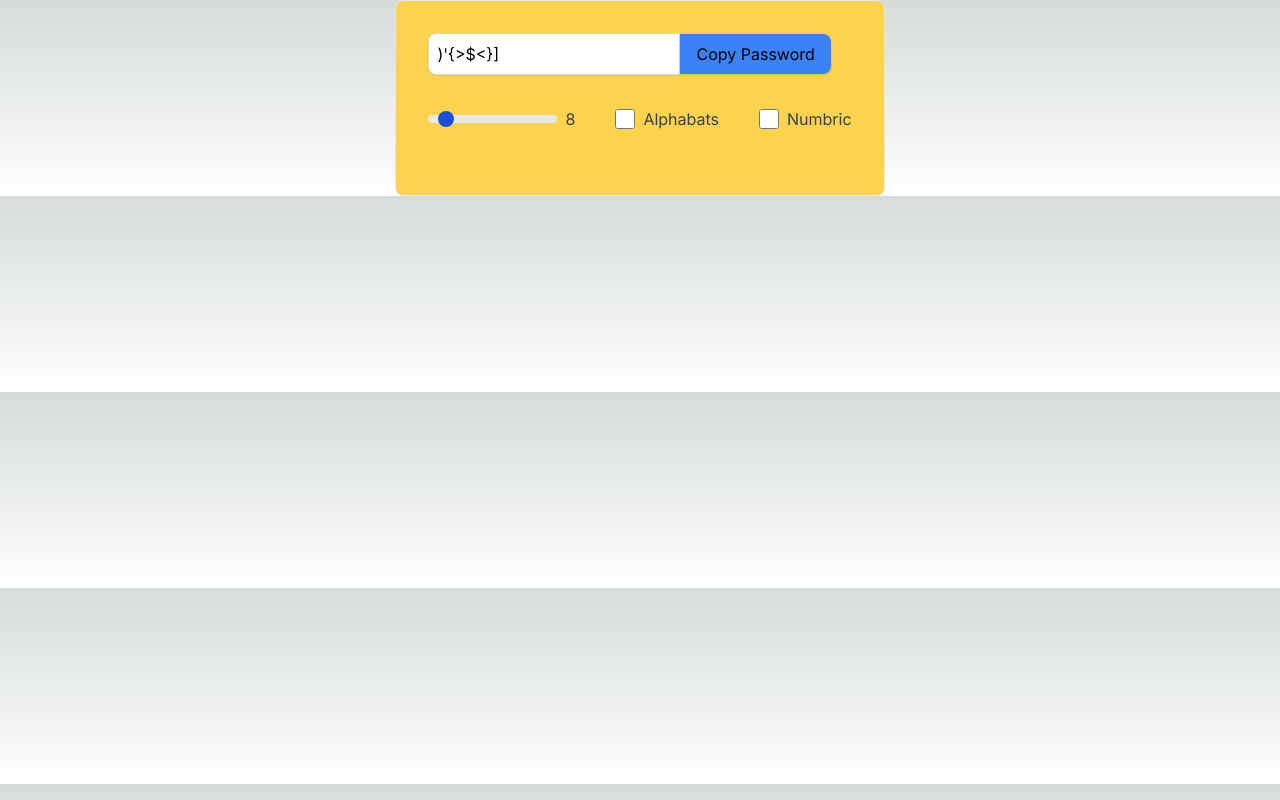
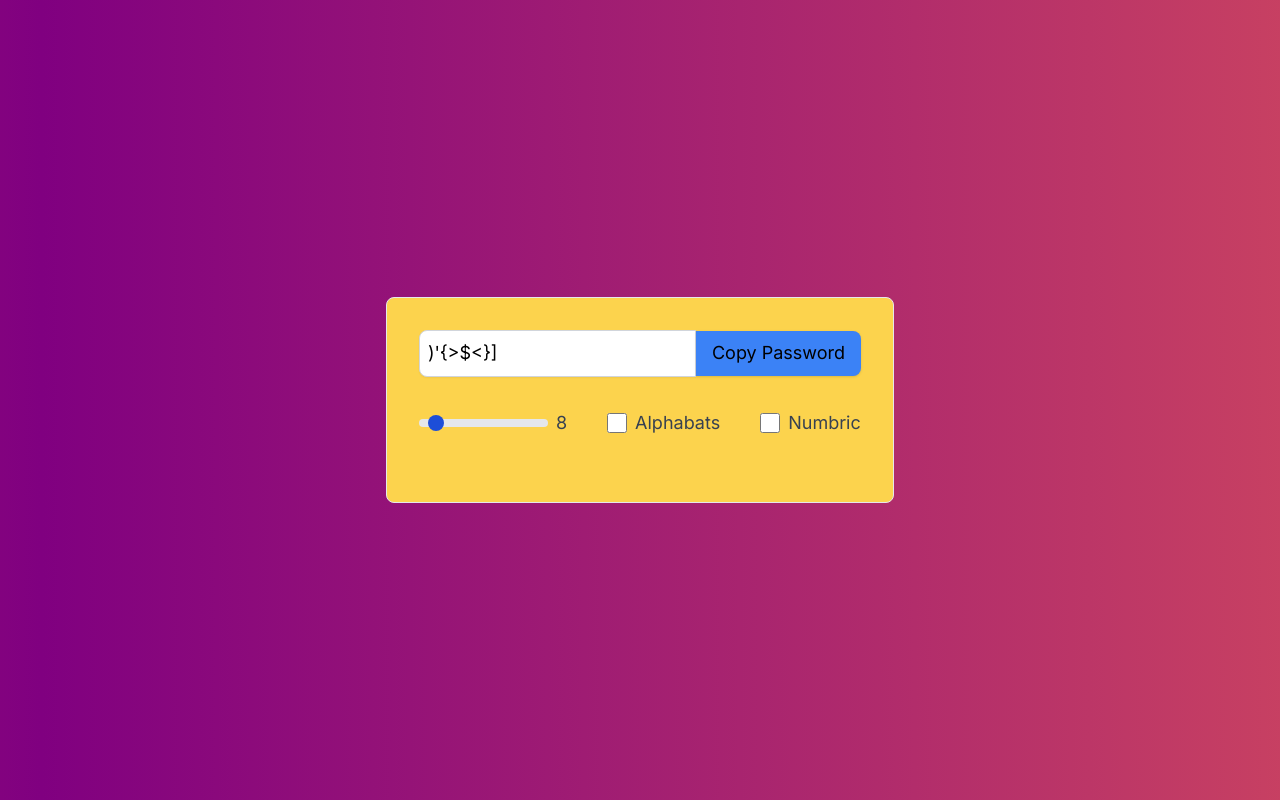
Before and after one commit to Adityaverma1998/password-generator, a Next.js app: page / in a window 1280 px wide. Built offline with nearby package versions, Linux system fonts and the light colour scheme.

Commit message:
feat: add background linear gradient

```diff
--- a/src/app/globals.css
+++ b/src/app/globals.css
@@ -3,33 +3,29 @@
 @tailwind utilities;
 
 :root {
-  --foreground-rgb: 0, 0, 0;
-  --background-start-rgb: 214, 219, 220;
-  --background-end-rgb: 255, 255, 255;
-}
+  --gradient: linear-gradient(90deg, #ee6352, purple, #ee6352);
 
-@media (prefers-color-scheme: dark) {
-  :root {
-    --foreground-rgb: 255, 255, 255;
-    --background-start-rgb: 0, 0, 0;
-    --background-end-rgb: 0, 0, 0;
-  }
 }
 
 body {
-  color: rgb(var(--foreground-rgb));
-  background: linear-gradient(
-      to bottom,
-      transparent,
-      rgb(var(--background-end-rgb))
-    )
-    rgb(var(--background-start-rgb));
+  font-family: basic-sans, sans-serif;
+  min-height: 100vh;
+  display: flex;
+  justify-content: center;
+  align-items: center;
+  font-size: 1.125em;
+  line-height: 1.6;
+  color: #333;
+  background: #ddd;
+  background-size: 300%;
+  background-image: var(--gradient);
+  animation: bg-animation 25s infinite;
 }
 
-@layer utilities {
-  .text-balance {
-    text-wrap: balance;
-  }
+@keyframes bg-animation {
+  0% {background-position: left}
+  50% {background-position: right}
+  100% {background-position: left}
 }
 
 input[type="range"]::-webkit-slider-thumb {
--- a/src/app/page.tsx
+++ b/src/app/page.tsx
@@ -5,7 +5,7 @@ import PasswordGerneratorBox from "@/components/password-gernerator-box";
 export default function Home() {
  return (
     <>
-        <div className="h-full w-full grid place-items-center">
+        <div className="h-full w-full flex justify-center items-center">
             <PasswordGerneratorBox/>
         </div>
         </>
--- a/src/components/password-gernerator-box/index.tsx
+++ b/src/components/password-gernerator-box/index.tsx
@@ -66,7 +66,7 @@ const PasswordGerneratorBox = () => {
 
     return (
         <>
-            <div className={' p-8 border rounded-lg backdrop-blur bg-amber-300'}>
+            <div className={' p-8 border rounded-lg backdrop-blur h-full bg-amber-300'}>
                 <div className={'w-full'}>
                     <input
                         type="text"
```
